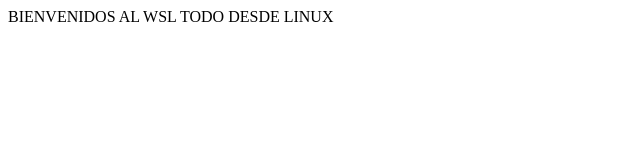
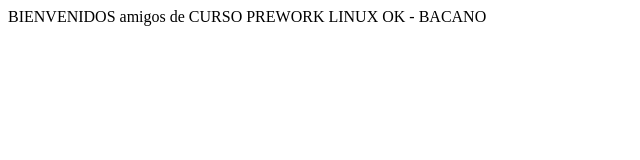
Before and after one commit to ocarvar01/proyectoDemoCursoPrework, a plain HTML site: page index.html in a window 1280 px wide. Shown: the whole page, without its empty margins (0-640 px from the left). Drawn offline with Linux system fonts and the light colour scheme.

Commit message:
segundo commit

```diff
--- a/index.html
+++ b/index.html
@@ -8,6 +8,6 @@
     </title>
 </head>
 <body>
-    BIENVENIDOS AL WSL TODO DESDE LINUX
+    BIENVENIDOS amigos de CURSO PREWORK LINUX OK - BACANO
 </body>
 </html>
```
